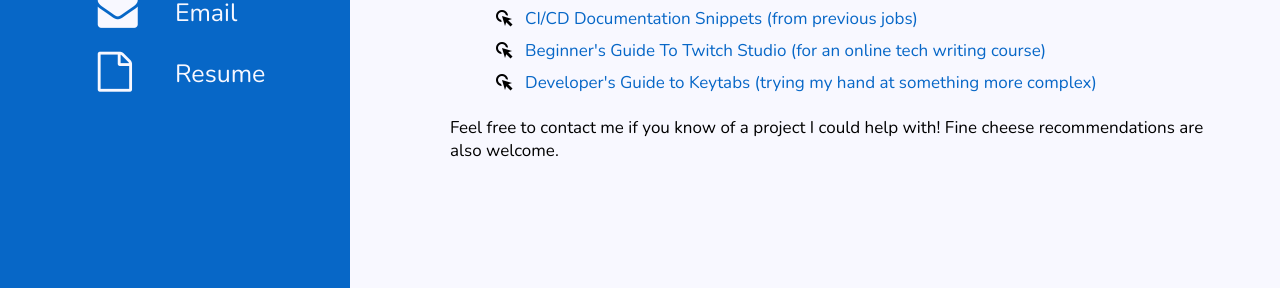
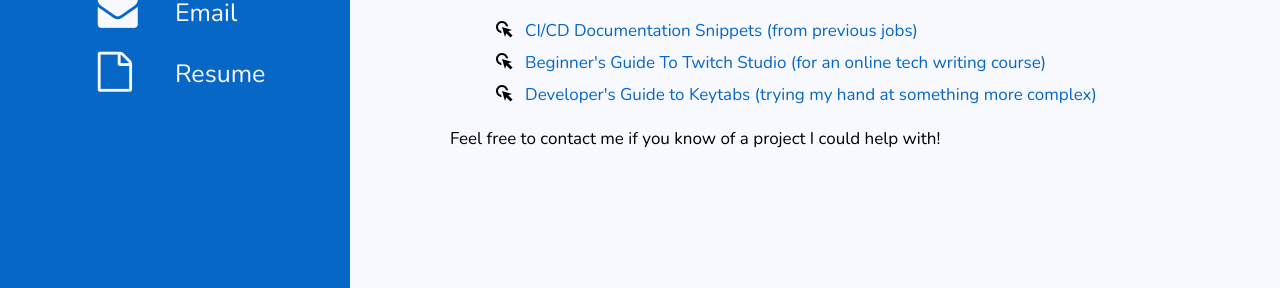
Before and after one commit to mattdouston/mattdouston.gitbub.io, a plain HTML site: page index.htm in a window 1280 px wide. Shown: the part 512-800 px from the top of the page. Drawn offline with nearby package versions, Linux system fonts and the light colour scheme; a web font is replaced by a local one.

Commit message:
Minor adjustment

```diff
--- a/index.htm
+++ b/index.htm
@@ -80,7 +80,7 @@
             <td><span class="material-symbols-outlined">left_click</span></td>
             <td><a href="files/KeytabGuidebook.pdf">Developer's Guide to Keytabs (trying my hand at something more complex)</a></td>
         </table>
-        <p>Feel free to contact me if you know of a project I could help with! Fine cheese recommendations are also welcome.</p>
+        <p>Feel free to contact me if you know of a project I could help with!</p>
         <table class="links-mobile show-mobile">
           <tr>
             <td><a href="https://www.linkedin.com/in/matthewdouston/">
```
